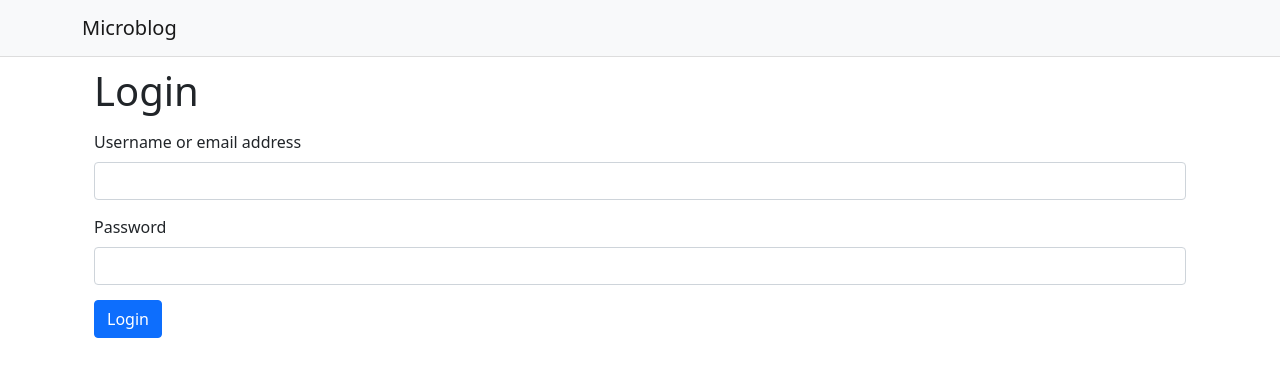
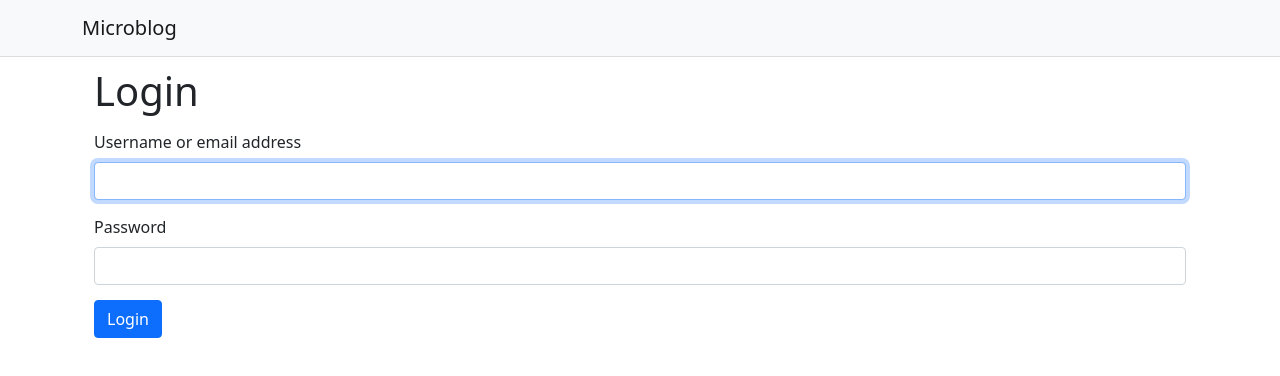
Before and after one commit to kaloyan-marinov/react-microblog, a React (Create React App) app: page /login in a window 1280 px wide. Shown: the top 376 px of the page. Built offline with nearby package versions, Linux system fonts and the light colour scheme; no server answers.

Commit message:
enable `<LoginPage>` to access DOM elements through React _references_

```diff
--- a/src/pages/LoginPage.js
+++ b/src/pages/LoginPage.js
@@ -1,4 +1,4 @@
-import { useState } from "react";
+import { useState, useEffect, useRef } from "react";
 import Form from "react-bootstrap/Form";
 import Button from "react-bootstrap/Button";
 import Body from "../components/Body";
@@ -6,6 +6,12 @@ import InputField from "../components/InputField";
 
 export default function LoginPage() {
   const [formErrors, setFormErrors] = useState({});
+  const usernameFieldRef = useRef();
+  const passwordFieldRef = useRef();
+
+  useEffect(() => {
+    usernameFieldRef.current.focus();
+  }, []);
 
   const onSubmit = (ev) => {
     // Very Important:
@@ -14,7 +20,10 @@ export default function LoginPage() {
     // from sending a network request with the form data.
     ev.preventDefault();
 
-    console.log("handle form-submission here");
+    const username = usernameFieldRef.current.value;
+    const password = passwordFieldRef.current.value;
+
+    console.log(`You entered ${username}:${password}`);
   };
 
   return (
@@ -25,12 +34,14 @@ export default function LoginPage() {
           name="username"
           label="Username or email address"
           error={formErrors.username}
+          fieldRef={usernameFieldRef}
         />
         <InputField
           name="password"
           label="Password"
           type="password"
           error={formErrors.password}
+          fieldRef={passwordFieldRef}
         />
         <Button variant="primary" type="submit">
           Login
```
Also changed, not shown: src/components/InputField.js (+45 -2 lines).
